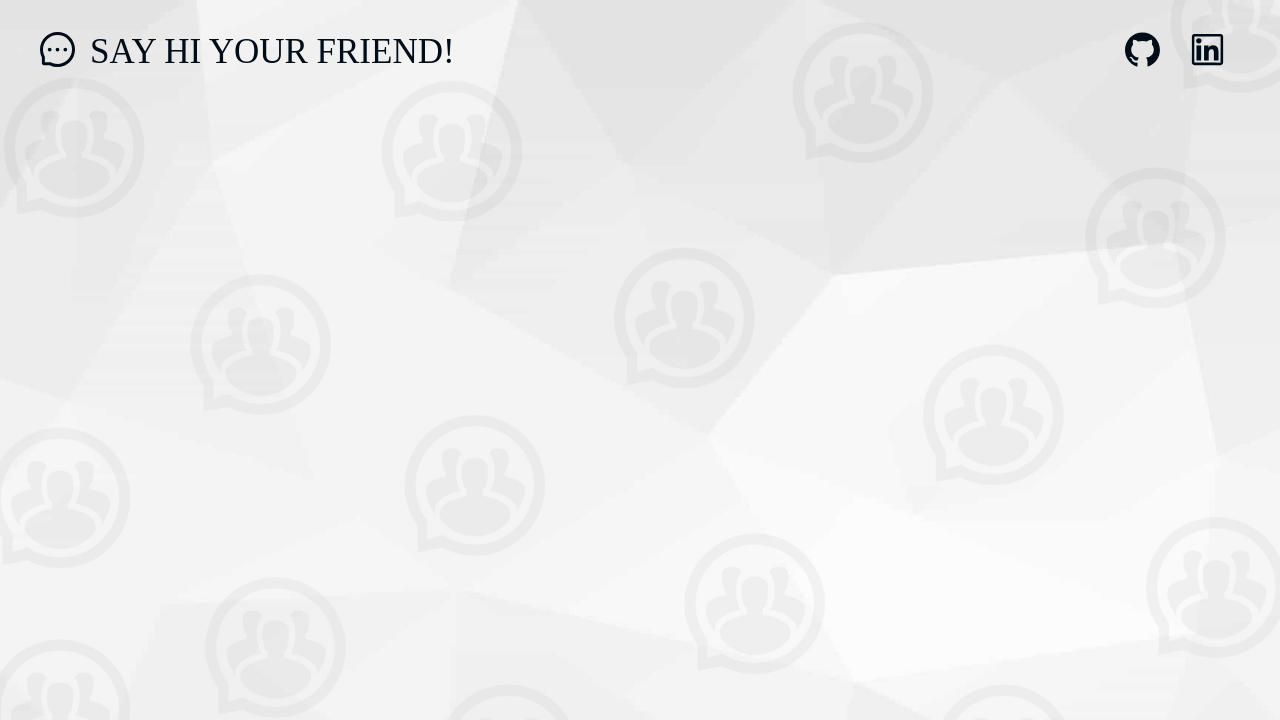
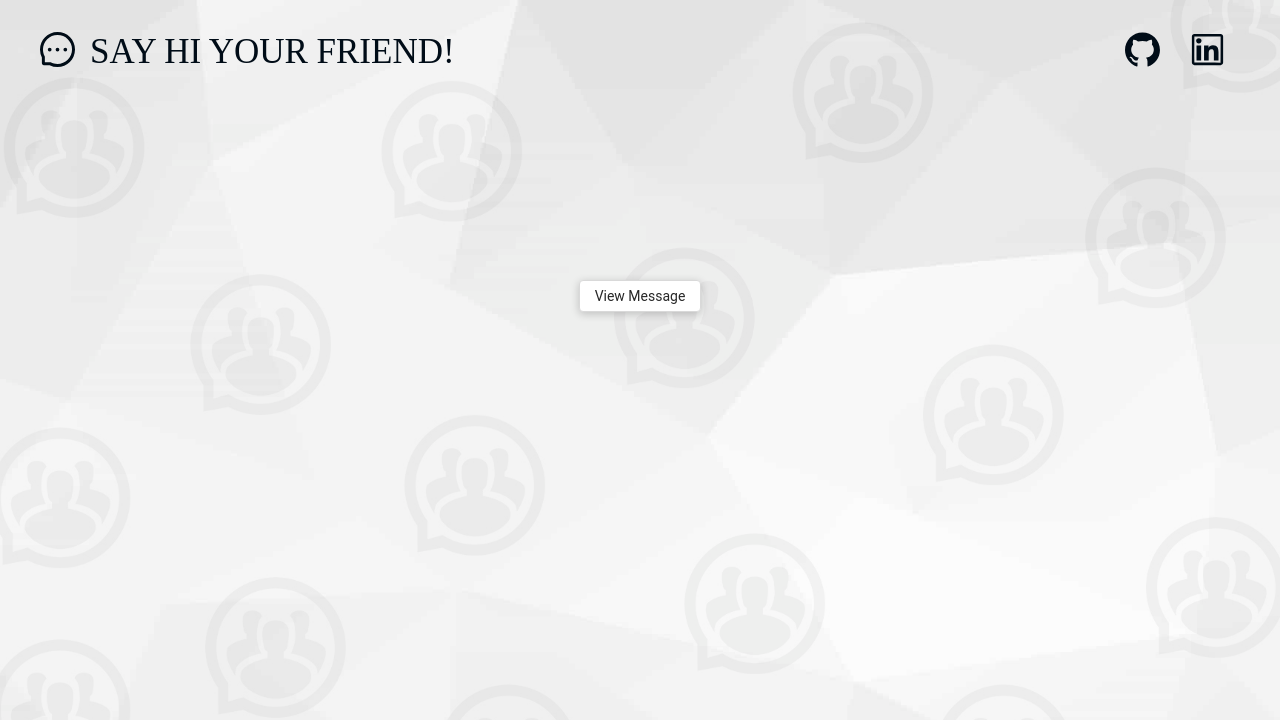
Before and after one commit to lazari24/say-hi-your-friend-frontend, a React (Create React App) app: page /1 in a window 1280 px wide. Shown: the top 720 px of the page. Built offline with nearby package versions, Linux system fonts and the light colour scheme; no server answers; a web font is replaced by a local one.

Commit message:
Implement second page

```diff
--- a/src/App.css
+++ b/src/App.css
@@ -12,3 +12,9 @@
   -o-background-size: cover;
   height: 100vh;
 }
+
+.container {
+  position: absolute;
+  margin: auto;
+  top: 35vh;
+}
--- a/src/components/Message/Message.tsx
+++ b/src/components/Message/Message.tsx
@@ -1,15 +1,22 @@
 import {Message as MessageType} from "../../stores/Message";
 import {observer} from "mobx-react-lite";
-import {Spin} from "antd";
+import {Button, Modal, Spin} from "antd";
 
 type Props = {
   data: MessageType
 }
 
 const Message = ({data} : Props) => {
+  const showNotificationModal = () => {
+    Modal.info({
+      title: `${data.data?.friendName}, You have a message from ${data.data?.name}`,
+      content: `Your message: ${data.data?.message}`,
+    })
+  }
+
   return (
     <div>
-      {data.isLoading ? <Spin/> : data.data?.message}
+      {data.isLoading ? <Spin/> : <Button onClick={showNotificationModal}>View Message</Button>}
     </div>
   );
 };
--- /dev/null
+++ b/src/pages/CurrentMessagePage/CurrentMessagePage.css
@@ -0,0 +1,9 @@
+.message-container {
+  display: flex;
+  justify-content: center;
+}
+
+.current-page {
+  display: flex;
+  justify-content: center;
+}
--- a/src/pages/CurrentMessagePage/CurrentMessagePage.tsx
+++ b/src/pages/CurrentMessagePage/CurrentMessagePage.tsx
@@ -2,6 +2,7 @@ import {useParams} from "react-router-dom";
 import {observer} from "mobx-react-lite";
 import {Message as MessageType} from "../../stores/Message";
 import Message from "../../components/Message/Message";
+import './CurrentMessagePage.css'
 
 interface RouterProps {
   id: string
@@ -12,8 +13,10 @@ export const CurrentMessagePage = observer(() => {
   const msg = new MessageType(id);
 
   return (
-    <div>
-      <Message data={msg}/>
+    <div className="current-page">
+      <div className="container">
+        <Message data={msg}/>
+      </div>
     </div>
   )
 })
--- a/src/pages/MainPage/MainPage.css
+++ b/src/pages/MainPage/MainPage.css
@@ -2,9 +2,3 @@
   display: flex;
   justify-content: center;
 }
-
-.form-container {
-  position: absolute;
-  margin: auto;
-  top: 35vh;
-}
--- a/src/pages/MainPage/MainPage.tsx
+++ b/src/pages/MainPage/MainPage.tsx
@@ -7,7 +7,7 @@ import {UrlBox} from "../../components/UrlBox/UrlBox";
 export const MainPage = observer(() => {
   return (
     <div className="main-page">
-      <div className="form-container">
+      <div className="container">
         {UrlStore.uri ? <UrlBox/> : <SendMessageForm/>}
       </div>
     </div>
--- a/src/stores/UrlStore.ts
+++ b/src/stores/UrlStore.ts
@@ -9,7 +9,7 @@ class UrlStore {
   }
 
   generateUrlById(insertedId: string) {
-    this.uri = `${window.location.protocol}://${window.location.hostname}/${insertedId}`
+    this.uri = `${window.location.protocol}//${window.location.hostname}/${insertedId}`
     console.log(this.uri);
   }
 }
```
